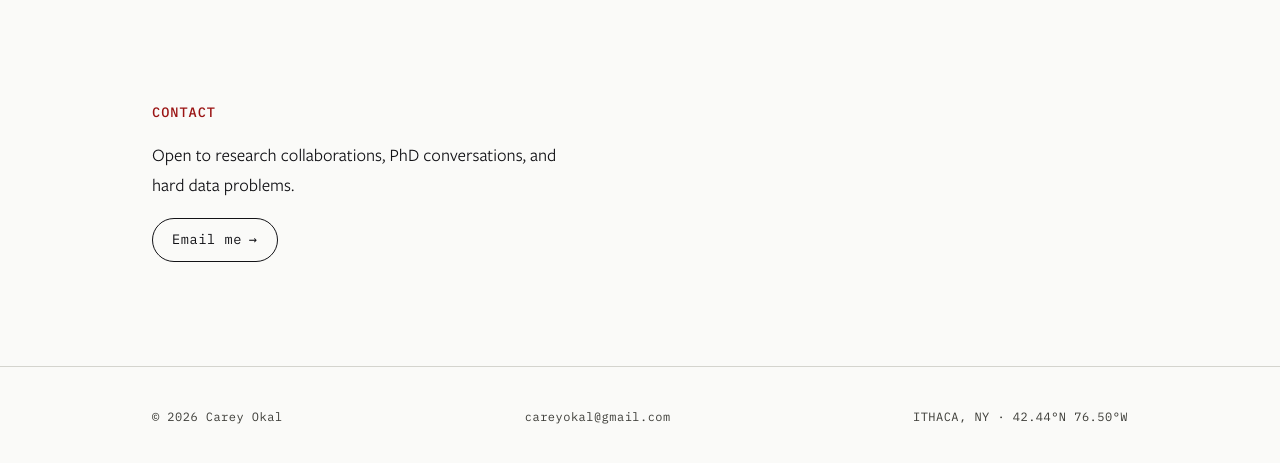
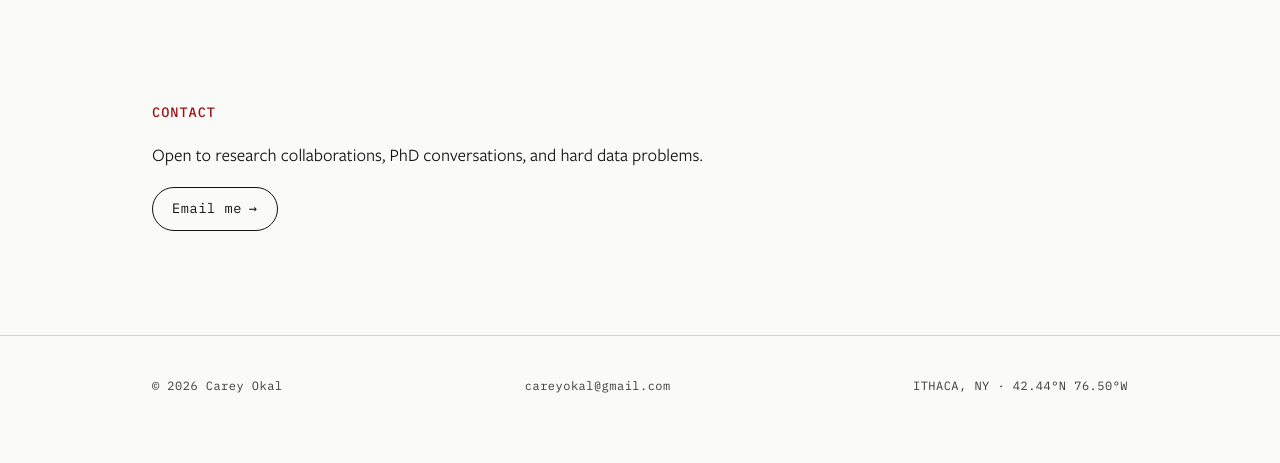
Before and after one commit to okalmanwa/PersonalWebsite, an Astro site: page / in a window 1280 px wide. Shown: the part 3766-4229 px from the top of the page. After the commit the page ends 4202 px from the top, so only its background shows below. Built offline with nearby package versions, Linux system fonts and the light colour scheme; Astro itself is replaced by a stand-in of ours.

Commit message:
Contact line on one line

```diff
--- a/src/pages/index.astro
+++ b/src/pages/index.astro
@@ -169,7 +169,7 @@ const projects = [
 
   <section class="contact-block wide reveal" aria-labelledby="contact">
     <span class="eyebrow" id="contact">Contact</span>
-    <p style="max-width: 40ch;">
+    <p>
       Open to research collaborations, PhD conversations, and hard data
       problems.
     </p>
```
